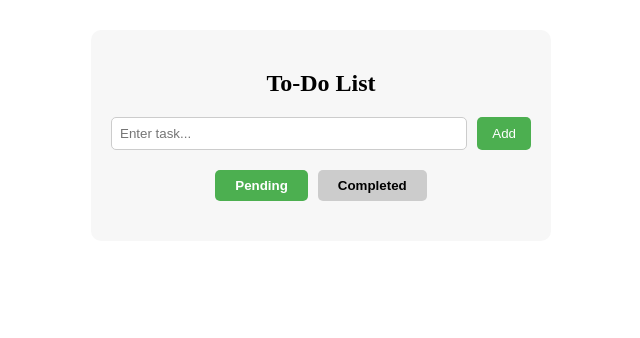
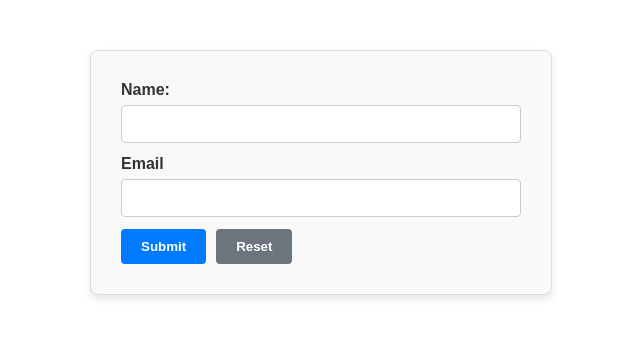
Before and after one commit to asxxfaq/React, a React (Vite) app: page / in a window 1280 px wide. Shown: the top 338 px of the page, without its empty margins (319-959 px from the left). Built offline with nearby package versions, Linux system fonts and the light colour scheme.

Commit message:
first commit

```diff
--- a/package.json
+++ b/package.json
@@ -13,6 +13,7 @@
     "axios": "^1.13.2",
     "react": "^19.1.1",
     "react-dom": "^19.1.1",
+    "react-hook-form": "^7.66.1",
     "react-icons": "^5.5.0",
     "react-router-dom": "^7.9.5"
   },
--- a/src/App.jsx
+++ b/src/App.jsx
@@ -4,6 +4,9 @@ import AxiosGet from './Axios/AxiosGet'
 import ContactForm from './LocalStorage/ContactForm'
 import AxiosPost from './Axios/AxiosPost'
 import ToDo from './LocalStorage/ToDo'
+import AxiosPut from './Axios/AxiosPut'
+import AxiosDelete from './Axios/AxiosDelete'
+import BasicHookForm from './form/HookForm/BasicHookForm'
 // import SimpleForm from '../form/SimpleForm'
 // import Form from '../form/Form'
 // import Crud from './LocalStorage/Crud'
@@ -56,6 +59,7 @@ function App() {
       {/* <-----------Form Validation-----------> */}
       {/* <SimpleForm/> */}
       {/* <Form/> */}
+      <BasicHookForm/>
 
 
 
@@ -87,11 +91,13 @@ function App() {
 {/* ------------------------Axios----------------------------- */}
 {/* <AxiosGet/> */}
 {/* <AxiosPost/> */}
+{/* <AxiosPut/> */}
+{/* <AxiosDelete/> */}
 
 
 
 {/* <-----------------------To Do--------------> */}
-<ToDo/>
+{/* <ToDo/> */}
 
       {/* ---------------1.Basic Router DOM---------------- */}
 
--- /dev/null
+++ b/src/Axios/AxiosDelete.jsx
@@ -0,0 +1,39 @@
+import axios from 'axios';
+import React, { useState } from 'react'
+
+const AxiosDelete = () => {
+    const [userId, setUserId] = useState('');
+    const [message, setNewMessage] = useState('');
+
+
+    const handleDelete = async (e) => {
+        e.preventDefault();
+        try {
+            const response = await axios.delete(`https://jsonplaceholder.typicode.com/users/${userId}`)
+            console.log(response);
+            setNewMessage("User Id Deleted Successfully")
+
+
+        } catch (error) {
+            setNewMessage("Erro Deleting user")
+
+        }
+    }
+
+    return (
+        <div>
+            <h2>Delete User</h2>
+            <form onSubmit={handleDelete}>
+                <input type="text"
+                    placeholder='User ID'
+                    value={userId}
+                    onChange={(e) => setUserId(e.target.value)} />
+                <br /><br />
+                <button type='submit'>Delete</button>
+            </form>
+            <p>{message}</p>
+        </div>
+    )
+}
+
+export default AxiosDelete
--- /dev/null
+++ b/src/Axios/AxiosPut.jsx
@@ -0,0 +1,62 @@
+
+import axios from 'axios';
+import React, { useState } from 'react'
+
+const AxiosPut = () => {
+
+    const [userId, setUserId] = useState('');
+    const [newName, setNewName] = useState('');
+    const [newEmail, setNewEmail] = useState('');
+    const [message, setNewMessage] = useState('');
+
+    const handleUpdate = async (e) => {
+        e.preventDefault();
+
+
+        const updateData = {
+            name: newName,
+            email:newEmail
+        }
+        try {
+            const response = await axios.put(`https://jsonplaceholder.typicode.com/users/${userId}`,updateData);
+            console.log(response.data);
+            setNewMessage('User updated Successfully')
+
+        } catch (error) {
+            setNewMessage('error Updating user')
+        }
+    }
+
+    return (
+        <div>
+            <h2>Update User</h2>
+            <form onSubmit={handleUpdate}>
+                <input
+                    type="text"
+                    placeholder='User ID to Update'
+                    value={userId}
+                    onChange={(e) => setUserId(e.target.value)} />
+
+                <br /><br />
+                <input
+                    type="text"
+                    placeholder='Name'
+                    value={newName}
+                    onChange={(e) => setNewName(e.target.value)} />
+                <input
+                    type="text"
+                    placeholder='Email'
+                    value={newEmail}
+                    onChange={(e) => setNewEmail(e.target.value)} />
+
+                <br /><br />
+
+                <button type='submit'>Update</button>
+
+            </form>
+            <p>{message}</p>
+        </div>
+    )
+}
+
+export default AxiosPut
--- /dev/null
+++ b/src/form/HookForm/BasicHookForm.jsx
@@ -0,0 +1,49 @@
+import React from 'react'
+import './rhf.css'
+import { useForm } from 'react-hook-form'
+
+const BasicHookForm = () => {
+    //initialising the form hook(for managing form)
+    const {
+        register,
+        handleSubmit,
+        formState: { errors },
+        reset
+    } = useForm();
+    const onSubmit = (data) => {
+        console.log(data);
+        reset();
+    }
+
+
+    return (
+        <div>
+            <form onSubmit={handleSubmit(onSubmit)}>
+                {/* name */}
+                <label>Name:</label>
+                <input
+                    {...register("name", { required: 'Name is required' })} />
+                {errors.name && <p style={{ color: 'red' }} >{errors.name.message}</p>}
+                {/* email */}
+                <label>Email</label>
+                <input
+                    {...register("email", {
+                        required: 'Email is required',
+                        pattern: {
+                            value: /^[^\s@]+@[^\s@]+\.[^\s@]+$/,
+                            message: 'invalid email'
+                        }
+                    })} />
+                {errors.email && <p style={{ color: 'red' }}>
+                    {errors.email.message}</p>}
+
+                <button type='submit' > Submit</button>
+
+                <button type='reset' onClick={() => reset()}>Reset</button>
+
+            </form>
+        </div>
+    )
+}
+
+export default BasicHookForm
--- /dev/null
+++ b/src/form/HookForm/rhf.css
@@ -0,0 +1,74 @@
+/* BasicForm.css */
+
+/* Form container */
+form {
+    max-width: 400px;
+    margin: 50px auto;
+    padding: 30px;
+    border: 1px solid #ddd;
+    border-radius: 8px;
+    background-color: #f9f9f9;
+    box-shadow: 0 4px 8px rgba(0, 0, 0, 0.1);
+    font-family: Arial, sans-serif;
+  }
+
+  /* Form labels */
+  label {
+    display: block;
+    margin-bottom: 6px;
+    font-weight: bold;
+    color: #333;
+  }
+
+  /* Input fields */
+  input {
+    width: 100%;
+    padding: 10px;
+    margin-bottom: 12px;
+    border: 1px solid #ccc;
+    border-radius: 4px;
+    font-size: 14px;
+    box-sizing: border-box;
+    transition: border-color 0.3s;
+  }
+
+  /* Input focus state */
+  input:focus {
+    border-color: #007bff;
+    outline: none;
+  }
+
+  /* Error messages */
+  p {
+    margin-top: -10px;
+    margin-bottom: 10px;
+    font-size: 13px;
+    color: red;
+  }
+
+  /* Buttons */
+  button {
+    padding: 10px 20px;
+    margin-right: 10px;
+    border: none;
+    border-radius: 4px;
+    background-color: #007bff;
+    color: white;
+    font-weight: bold;
+    cursor: pointer;
+    transition: background-color 0.3s;
+  }
+
+  /* Hover state for buttons */
+  button:hover {
+    background-color: #0056b3;
+  }
+
+  /* Reset button */
+  button[type="reset"] {
+    background-color: #6c757d;
+  }
+
+  button[type="reset"]:hover {
+    background-color: #5a6268;
+  }
```
Also changed, not shown: src/redux/counterslice.js (added, +12 -0 lines), src/redux/store.js (added, +8 -0 lines), src/form/Form.jsx (renamed from form/Form.jsx), src/form/SimpleForm.jsx (renamed from form/SimpleForm.jsx), src/form/form.css (renamed from form/form.css), 1 other file (tests, documents, lock files or other folders).
